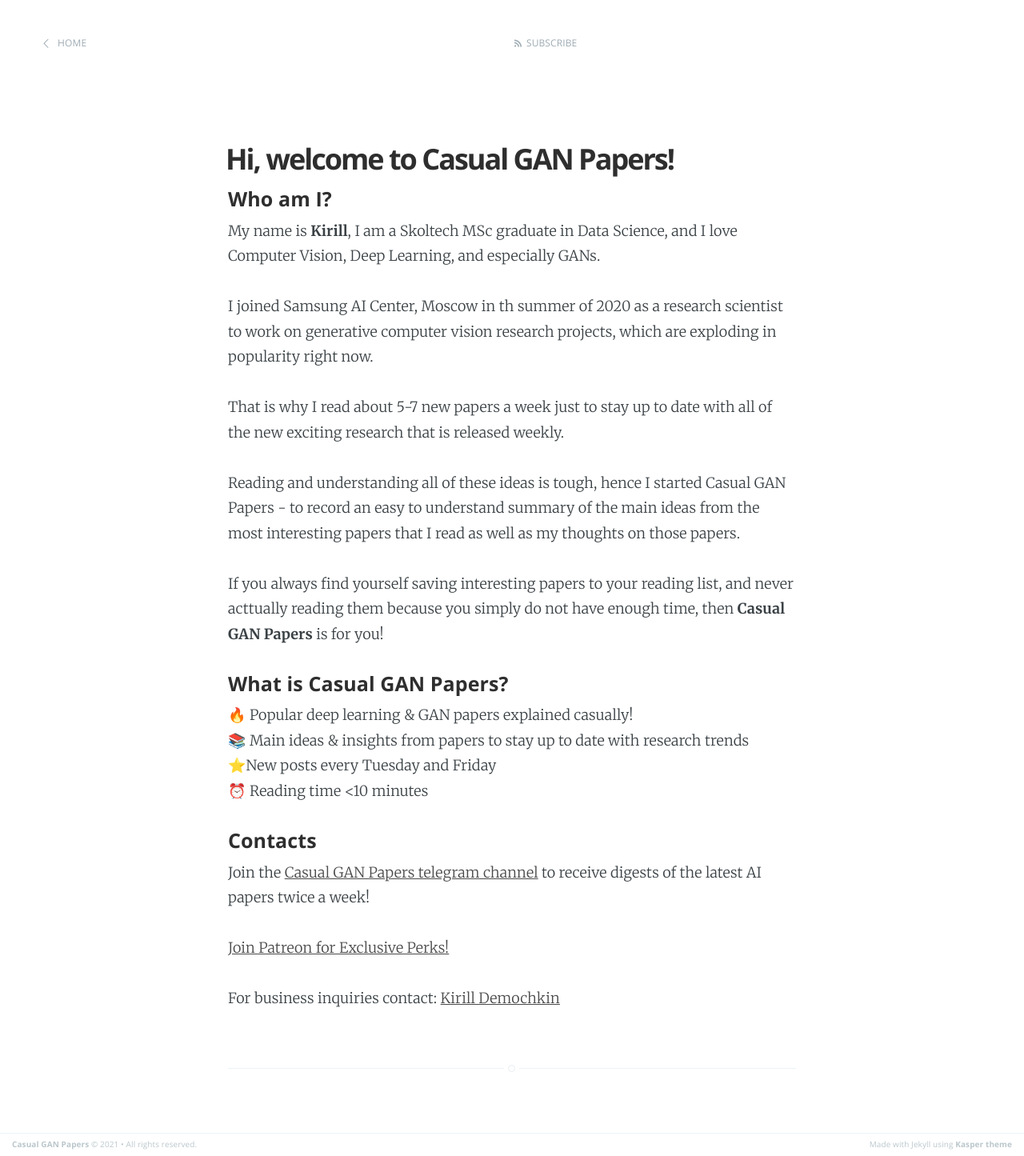
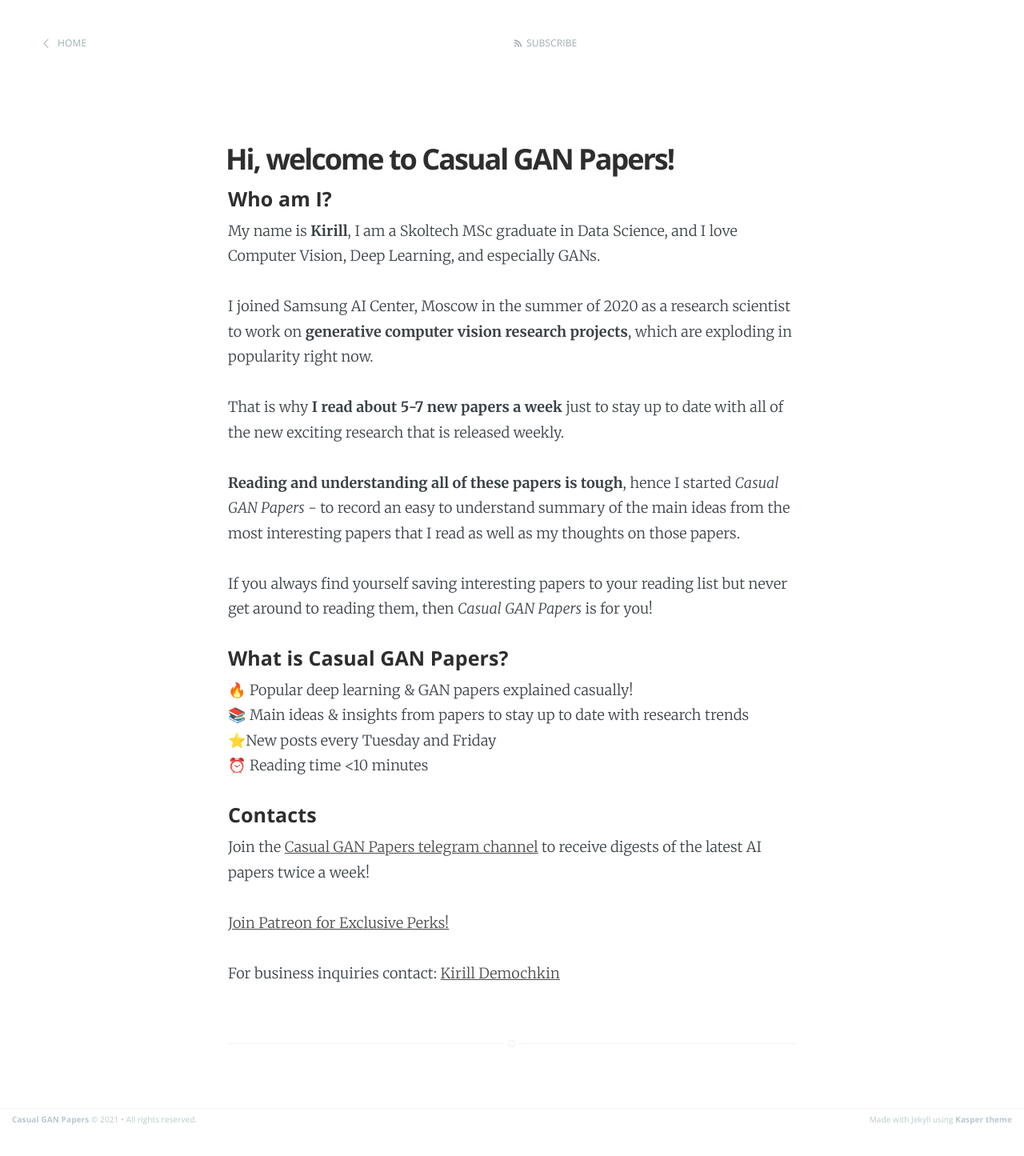
Before and after one commit to KirillDemochkin/kirilldemochkin.github.io, a Jekyll site: the page built from about.md, in a window 1280 px wide. Shown: the whole page at 80% size. Built offline with Jekyll 4.4.1, drawn with Linux system fonts in a browser that asks for light colours; our own code applies the rules of GitHub Pages for plain Markdown files; comment, search, counter and statistics services are not loaded; after the commit the page ends 1413 px from its top, so only the background shows below that.

Commit message:
Update about.md

```diff
--- a/about.md
+++ b/about.md
@@ -7,13 +7,13 @@ date:   2021-7-9 19:00:00 -0000
 
 My name is **Kirill**, I am a Skoltech MSc graduate in Data Science, and I love Computer Vision, Deep Learning, and especially GANs.
 
-I joined Samsung AI Center, Moscow in th summer of 2020 as a research scientist to work on generative computer vision research projects, which are exploding in popularity right now.
+I joined Samsung AI Center, Moscow in the summer of 2020 as a research scientist to work on **generative computer vision research projects**, which are exploding in popularity right now.
 
-That is why I read about 5-7 new papers a week just to stay up to date with all of the new exciting research that is released weekly.
+That is why **I read about 5-7 new papers a week** just to stay up to date with all of the new exciting research that is released weekly.
 
-Reading and understanding all of these ideas is tough, hence I started Casual GAN Papers - to record an easy to understand summary of the main ideas from the most interesting papers that I read as well as my thoughts on those papers.
+**Reading and understanding all of these papers is tough**, hence I started *Casual GAN Papers* - to record an easy to understand summary of the main ideas from the most interesting papers that I read as well as my thoughts on those papers.
 
-If you always find yourself saving interesting papers to your reading list, and never acttually reading them because you simply do not have enough time, then **Casual GAN Papers** is for you!
+If you always find yourself saving interesting papers to your reading list but never get around to reading them, then *Casual GAN Papers* is for you!
 
 #### What is Casual GAN Papers?
 
```
